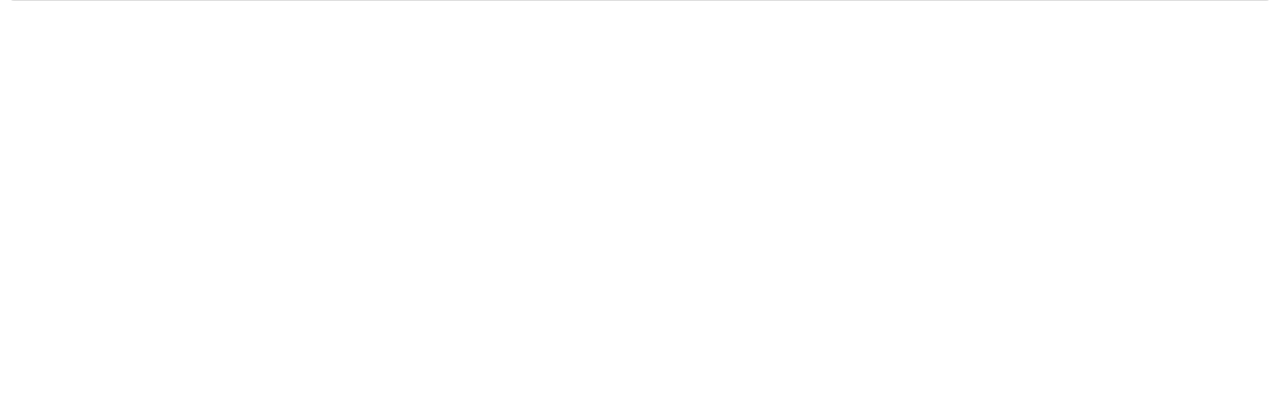
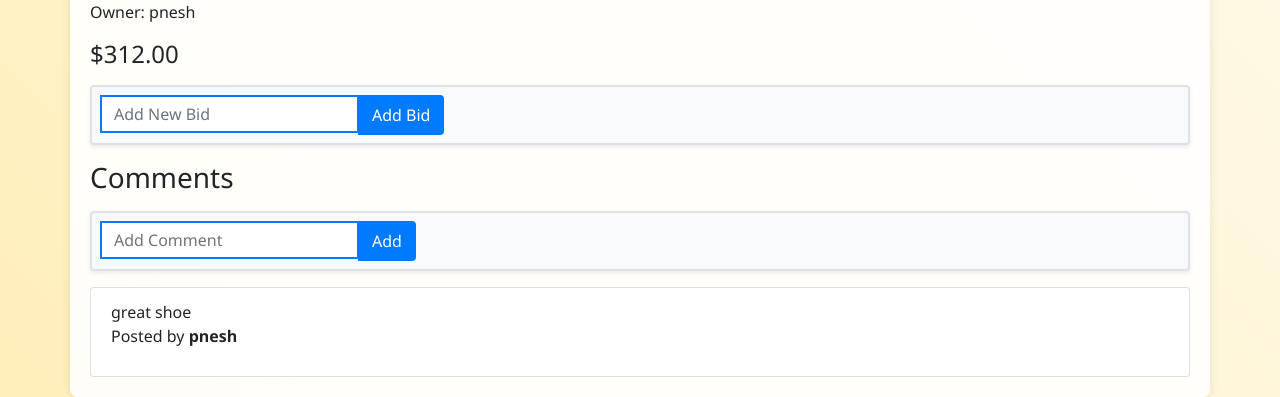
Before and after one commit to pgatundu/Commerce, a Django app: page /listing/1 in a window 1280 px wide. Shown: the part 1065-1462 px from the top of the page. Before the commit the page ends 1066 px from the top, so only its background shows below. Run offline with Django 3.2, Linux system fonts and the light colour scheme; a user stored in the database is signed in; data comes from the database, SQL or seed files in the repository; both versions use the stored data as it was after the commit; some libraries are stand-ins or nearby versions.

Commit message:
second commit

```diff
--- a/auctions/static/auctions/styles.css
+++ b/auctions/static/auctions/styles.css
@@ -1,3 +1,211 @@
 body {
     padding: 10px;
 }
+
+body {
+    background: linear-gradient(45deg, #ffefba, #ffffff);
+    font-family: 'Segoe UI', Tahoma, Geneva, Verdana, sans-serif;
+    margin: 0;
+    padding: 0;
+}
+
+header {
+    background-image: url("{% static 'auctions/header-bg.jpg' %}");
+    background-size: cover;
+    background-position: center;
+}
+
+.nav-link {
+    color: #007bff;
+    font-size: 1.2em;
+    margin: 0 10px;
+}
+
+.nav-link:hover {
+    color: #0056b3;
+    text-decoration: underline;
+}
+
+h1.display-4 {
+    text-shadow: 2px 2px 4px rgba(0, 0, 0, 0.4);
+}
+
+.container {
+    background: rgba(255, 255, 255, 0.9);
+    border-radius: 8px;
+    box-shadow: 0 0 10px rgba(0, 0, 0, 0.1);
+    padding: 20px;
+}
+
+.text-right span {
+    font-weight: bold;
+}
+
+hr {
+    border: 0;
+    height: 1px;
+    background: #e0e0e0;
+    margin: 20px 0;
+}
+
+body {
+    background: linear-gradient(45deg, #ffefba, #ffffff);
+    font-family: 'Segoe UI', Tahoma, Geneva, Verdana, sans-serif;
+    margin: 0;
+    padding: 0;
+}
+
+.header {
+    background-size: cover;
+    background-position: center;
+    background-repeat: no-repeat;
+    position: relative;
+    color: white;
+    text-shadow: 1px 1px 2px rgba(0, 0, 0, 0.6);
+}
+
+.header::before {
+    content: "";
+    position: absolute;
+    top: 0;
+    left: 0;
+    width: 100%;
+    height: 100%;
+    background: rgba(0, 0, 0, 0.4);
+    /* Adds a dark overlay */
+    z-index: 1;
+}
+
+.header-content {
+    position: relative;
+    z-index: 2;
+}
+
+.container {
+    background: rgba(255, 255, 255, 0.9);
+    border-radius: 8px;
+    box-shadow: 0 0 10px rgba(0, 0, 0, 0.1);
+    padding: 20px;
+}
+
+h2 {
+    font-weight: bold;
+    color: #333;
+}
+
+.form-group {
+    margin-bottom: 20px;
+}
+
+.custom-select {
+    border: 2px solid #007bff;
+    border-radius: 5px;
+    padding: 10px;
+    font-size: 1.1em;
+    transition: all 0.3s ease;
+}
+
+.custom-select:hover,
+.custom-select:focus {
+    border-color: #0056b3;
+    outline: none;
+    box-shadow: 0 0 5px rgba(0, 123, 255, 0.5);
+}
+
+.btn-primary {
+    background-color: #007bff;
+    border: none;
+    transition: background-color 0.3s ease;
+}
+
+.btn-primary:hover {
+    background-color: #0056b3;
+}
+
+.card {
+    border: 1px solid #ddd;
+    border-radius: 10px;
+    overflow: hidden;
+    box-shadow: 0 2px 5px rgba(0, 0, 0, 0.1);
+}
+
+.card-img-top {
+    height: 200px;
+    object-fit: cover;
+}
+
+.card-body {
+    padding: 15px;
+}
+
+.card-title {
+    font-size: 1.25em;
+    margin-bottom: 10px;
+}
+
+.card-text {
+    color: #555;
+}
+
+
+.bid-form {
+    background: #f8f9fa;
+    /* Light gray background for better contrast */
+    border: 2px solid #dee2e6;
+    /* Border to make it stand out */
+    border-radius: 5px;
+    /* Rounded corners */
+    padding: 15px;
+    /* Padding inside the form */
+}
+
+.form-control {
+    border: 2px solid #007bff;
+    /* Blue border */
+    border-radius: 0;
+    /* Remove default rounded corners for a cleaner look */
+    box-shadow: none;
+    /* Remove default shadow */
+    transition: border-color 0.3s, box-shadow 0.3s;
+    /* Smooth transition */
+}
+
+.form-control:focus {
+    border-color: #0056b3;
+    /* Darker blue border on focus */
+    box-shadow: 0 0 5px rgba(0, 123, 255, 0.5);
+    /* Shadow effect on focus */
+}
+
+.input-group-append .btn-primary {
+    background-color: #007bff;
+    /* Primary color */
+    border: 2px solid #007bff;
+    /* Matching border */
+    transition: background-color 0.3s, border-color 0.3s;
+    /* Smooth transition */
+}
+
+.input-group-append .btn-primary:hover {
+    background-color: #0056b3;
+    /* Darker blue on hover */
+    border-color: #0056b3;
+    /* Matching border on hover */
+}
+
+.input-group {
+    width: 100%;
+    /* Make input and button full width in the group */
+}
+
+@media (max-width: 576px) {
+    .input-group {
+        flex-direction: column;
+        /* Stack input and button on small screens */
+    }
+
+    .input-group-append {
+        margin-top: 10px;
+        /* Space between input and button on small screens */
+    }
+}
--- a/auctions/templates/auctions/layout.html
+++ b/auctions/templates/auctions/layout.html
@@ -11,15 +11,21 @@
 </head>
 
 <body>
-    <h1>Auctions</h1>
-    <div>
+    <header class="header bg-primary text-white text-center py-5">
+        <div class="header-content">
+            <h1 class="display-4">Cs50 Auctions</h1>
+            <p class="lead">Your destination for unique items</p>
+        </div>
+    </header>
+    <div class="container mt-5">
+        <div class="text-right mb-4">
             {% if user.is_authenticated %}
-        Signed in as <strong>{{ user.username }}</strong>.
+            <span>Signed in as <strong>{{ user.username }}</strong>.</span>
             {% else %}
-        Not signed in.
+            <span>Not signed in.</span>
             {% endif %}
         </div>
-    <ul class="nav">
+        <ul class="nav justify-content-center mb-4">
             <li class="nav-item">
                 <a class="nav-link" href="{% url 'index' %}">Active Listings</a>
             </li>
@@ -30,7 +36,6 @@
             <li class="nav-item">
                 <a class="nav-link" href="{% url 'watchlist' %}">Watchlist</a>
             </li>
-
             <li class="nav-item">
                 <a class="nav-link" href="{% url 'logout' %}">Log Out</a>
             </li>
@@ -41,14 +46,12 @@
             <li class="nav-item">
                 <a class="nav-link" href="{% url 'register' %}">Register</a>
             </li>
-
-
-
             {% endif %}
         </ul>
         <hr>
         {% block body %}
         {% endblock %}
+    </div>
 </body>
 
 </html>
--- a/auctions/templates/auctions/listing.html
+++ b/auctions/templates/auctions/listing.html
@@ -49,24 +49,30 @@
     <p>Owner: {{listing.owner}}</p>
     <h4>${{listing.price.bid|floatformat:2}}</h4>
     {% if user.is_authenticated %}
-        <form action="{% url 'addBid' id=listing.id %}" method="POST">
+        <form action="{% url 'addBid' id=listing.id %}" method="POST" class="form-inline my-3 p-2 rounded shadow-sm bid-form">
             {% csrf_token %}
-            <input type="number" min="0" name="newBid" placeholder="Add New Bid">
-            <button type="submit" class="btn btn-primary">Add Bid</button>
+            <div class="input-group">
+                <input type="number" min="0" name="newBid" placeholder="Add New Bid" class="form-control" required>
+                <div class="input-group-append">
+                    <button type="submit" class="btn btn-primary">Add Bid</button>
+                </div>
+            </div>
         </form>
-
     {% endif %}
     <p>{{ message }}</p>
 
     <div>
         <h3>Comments</h3>
         {% if user.is_authenticated %}
-        <form action="{% url 'addComment' id=listing.id %}" method="POST">
+        <form action="{% url 'addComment' id=listing.id %}" method="POST" class="form-inline my-3 p-2 rounded shadow-sm bid-form">
             {% csrf_token %}
-            <input type="text" name="newComment" placeholder="Add Comment">
-            <button type="submit" class="btn btn-primary">Add</button>
+            <div class="input-group">
+                <input type="text" name="newComment" placeholder="Add Comment" class="form-control" required>
+                <div class="input-group-append">
+                    <button type="submit" class="btn btn-primary">Add</button>
+                </div>
+            </div>
         </form>
-
         {% endif %}
     </div>
     <ul class="list-group">
--- a/auctions/urls.py
+++ b/auctions/urls.py
@@ -16,4 +16,5 @@ urlpatterns = [
     path("add_comment/<int:id>",views.add_comment, name="addComment"),
     path("addBid/<int:id>",views.addBid, name="addBid"),
     path("closeAuction/<int:id>",views.closeAuction, name="closeAuction"),
+
 ]
```
Also changed, not shown: auctions/templates/auctions/index.html (+14 -8 lines), db.sqlite3. Lines whose indentation alone changed are shown as unchanged.
